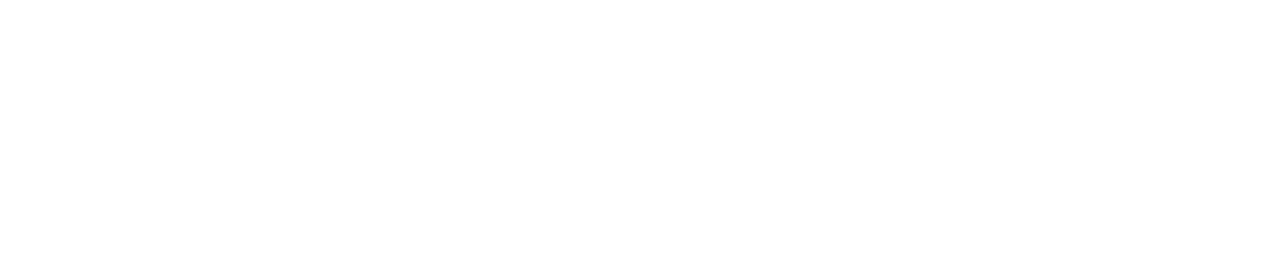
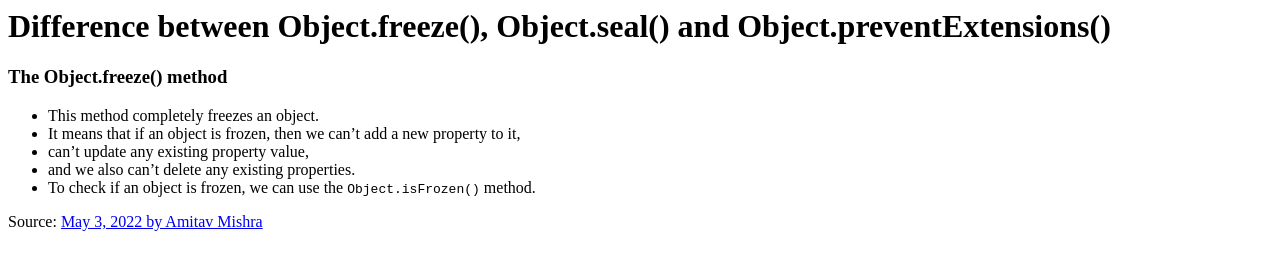
Before and after one commit to yugmani/obj-freeze-seal, a website: page index.html in a window 1280 px wide. Drawn offline with Linux system fonts and the light colour scheme.

Commit message:
Object.freeze() and Object.isFrozen() methods

```diff
--- a/index.html
+++ b/index.html
@@ -1 +1,28 @@
-<div id="app"></div>
+<div id="app">
+  <h1>
+    Difference between Object.freeze(), Object.seal() and
+    Object.preventExtensions()
+  </h1>
+  <h3>The Object.freeze() method</h3>
+  <ul>
+    <li>This method completely freezes an object.</li>
+    <li>
+      It means that if an object is frozen, then we can’t add a new property to
+      it,
+    </li>
+    <li>can’t update any existing property value,</li>
+    <li>and we also can’t delete any existing properties.</li>
+    <li>
+      To check if an object is frozen, we can use the
+      <code class="highlight">Object.isFrozen()</code> method.
+    </li>
+  </ul>
+
+  <p>
+    Source:
+    <a
+      href="https://jscurious.com/difference-between-object-freeze-object-seal-and-object-preventextensions/"
+      >May 3, 2022 by Amitav Mishra</a
+    >
+  </p>
+</div>
--- a/style.css
+++ b/style.css
@@ -1,3 +1,10 @@
-h1, h2 {
+h1,
+h2 {
   font-family: Lato;
 }
+
+.highlight {
+  background-color: lightgray;
+  font-style: italic;
+  font-family: 'Courier New', Courier, monospace;
+}
```
Also changed, not shown: index.js (+30 -0 lines).
